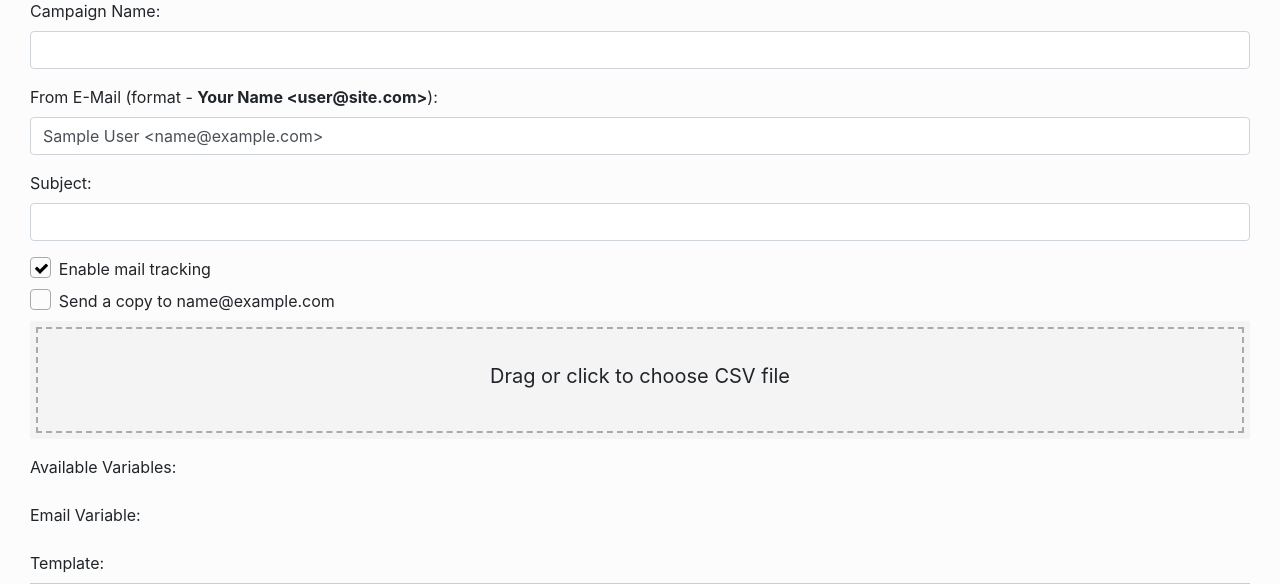
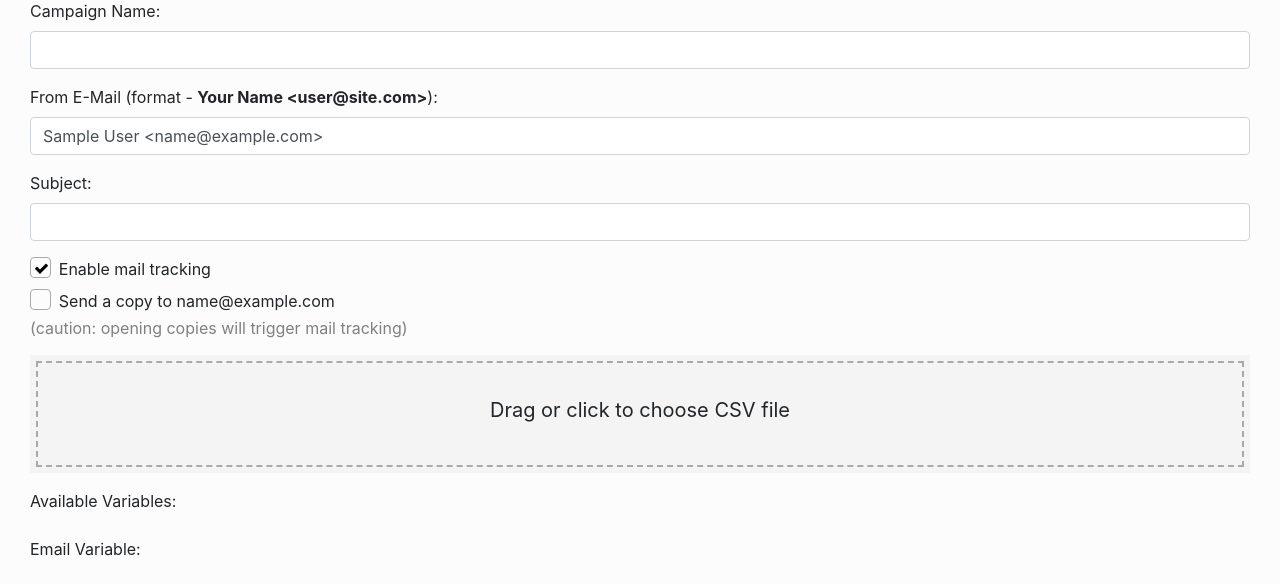
Before and after one commit to pulsejet/cobalt, a Django app: page / in a window 1280 px wide. Shown: the part 87-671 px from the top of the page. Run offline with Django 3.2, Linux system fonts and the light colour scheme; the visitor is signed in with stand-in values (Sample User, id 1); data that the repository does not hold is empty; parts of the project's set-up code (start-up, migrations or seed data) failed here and were passed over; some libraries are stand-ins or nearby versions.

Commit message:
Add mailtrack copy caution

```diff
--- a/campaign/templates/campaign_new.html
+++ b/campaign/templates/campaign_new.html
@@ -49,6 +49,10 @@
         </label>
     </div>
 
+    <div id="mailtrack-copy-caution">
+        (caution: opening copies will trigger mail tracking)
+    </div>
+
     <div class="form-group box">
         <div class="box__input">
             <label id="csvname" for="csvfile">Drag or click to choose CSV file</label>
@@ -91,3 +95,11 @@
 
 <script src='{% static "js/campaign-new.js" %}'></script>
 <script src='{% static "js/dragdrop.js" %}'></script>
+
+<style>
+    #mailtrack-copy-caution {
+        margin-top: -5px;
+        margin-bottom: 15px;
+        color: gray;
+    }
+</style>
```
